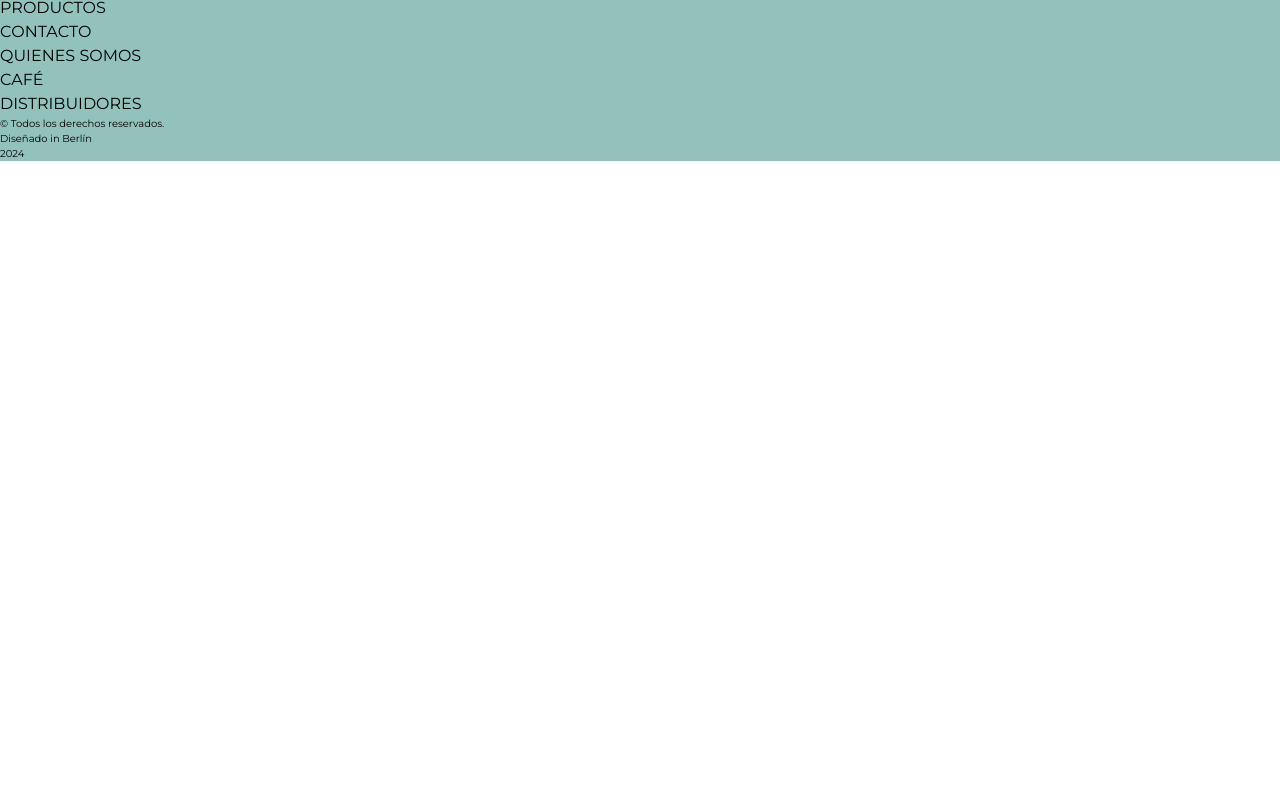
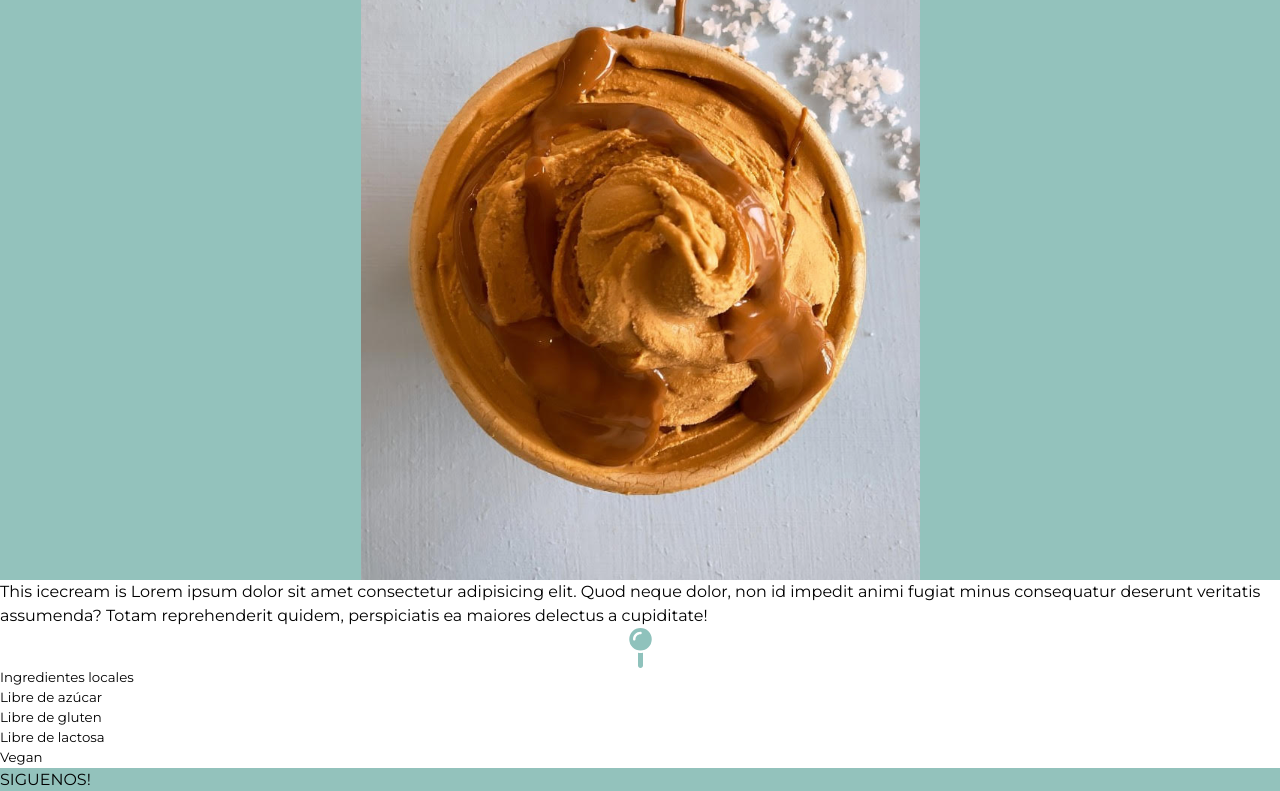
Before and after one commit to lenikanuffer/buena-mano, a React (Vite) app in the folder buena-mano-storefront/: page /Productos in a window 1280 px wide. Shown: the part 940-1731 px from the top of the page. Before the commit the page ends 1101 px from the top, so only its background shows below. Built offline with nearby package versions, Linux system fonts and the light colour scheme.

Commit message:
Header and Footer basic functionality done, hero for homepage done, working on products component

```diff
--- a/buena-mano-storefront/src/assets/icons/icons.jsx
+++ b/buena-mano-storefront/src/assets/icons/icons.jsx
@@ -51,3 +51,16 @@ export function Tiktok () {
         </svg>
     )
 }
+
+export function Local () {
+    return (
+        <svg
+            xmlns="http://www.w3.org/2000/svg"
+            width="25"
+            viewBox="0 0 320 512">
+                {/* <!--!Font Awesome Free 6.6.0 by @fontawesome
+                - https://fontawesome.com License
+                - https://fontawesome.com/license/free Copyright 2024 Fonticons, Inc.--> */}
+                <path fill="#8fc2bc" d="M16 144a144 144 0 1 1 288 0A144 144 0 1 1 16 144zM160 80c8.8 0 16-7.2 16-16s-7.2-16-16-16c-53 0-96 43-96 96c0 8.8 7.2 16 16 16s16-7.2 16-16c0-35.3 28.7-64 64-64zM128 480l0-162.9c10.4 1.9 21.1 2.9 32 2.9s21.6-1 32-2.9L192 480c0 17.7-14.3 32-32 32s-32-14.3-32-32z"/></svg>
+    )
+}
--- a/buena-mano-storefront/src/components/footer/Footer.css
+++ b/buena-mano-storefront/src/components/footer/Footer.css
@@ -1,5 +1,5 @@
 footer {
-  background-color: #93c2bc;
+  background-color: var(--bmcolor);
 }
 #copyrights {
   font-size: 10px;
--- a/buena-mano-storefront/src/components/footer/Footer.jsx
+++ b/buena-mano-storefront/src/components/footer/Footer.jsx
@@ -28,7 +28,7 @@ function Footer() {
         </div>
         <div id='copyrights' className='flex flex-col mt-3 md:justify-end'>
             <p>&copy; Todos los derechos reservados.</p>
-            <p>Diseñado in Berlín </p>
+            <p>Diseñado con ♡ in Berlín </p>
             <p>2024</p>
         </div>
        </footer>
--- a/buena-mano-storefront/src/components/header/Header.css
+++ b/buena-mano-storefront/src/components/header/Header.css
@@ -1,9 +1,8 @@
 header {
   margin: 0 auto;
-  box-sizing: border-box;
 }
 
 .active-font {
-  color: #93c2bc;
+  color: var(--bmcolor);
   font-weight: bold;
 }
--- a/buena-mano-storefront/src/components/header/Header.jsx
+++ b/buena-mano-storefront/src/components/header/Header.jsx
@@ -4,13 +4,13 @@ import './Header.css'
 function Header() {
     return (
 
-        <header className=' flex flex-row justify-between items-start '>
-           <div className='flex flex-row justify-start items-start'>
+        <header className=' flex justify-between  m-4 '>
+           <div className='flex md:grow-[5] md:justify-center'>
             <img src='logo.png' alt='buenamano logo' className='w-40  my-3 ' />
            </div>
-           <div className='flex justify-end text-right'>
+           <div className='flex justify-end '>
             <nav>
-                <ul className='list-none flex flex-col text-right text-xs gap-2'>
+                <ul className='list-none flex flex-col text-right text-xs gap-2 mt-4'>
                     <li>
                         <Link  href='/Inicio' className={(active) => (active ? 'active-font' : '')}>INICIO</Link></li>
                     <li>
--- a/buena-mano-storefront/src/components/home/Home.jsx
+++ b/buena-mano-storefront/src/components/home/Home.jsx
@@ -1,30 +1,17 @@
+import ProductCarousel from '../products-carousel/ProductCarousel'
 import './Home.css'
 
 function Home() {
     return (
     <>
-       {/* <main className='max-w-full '>
-         <div className='min-h-120 m-4 p-10 text-wrap text-center text-sm leading-9 hero pt-10'>
-            <p className='text-white text-bold'>
+        <div className='flex flex-col md:flex-row m-4 gap-5 '>
+            <div className='flex '>
+            <img src='/src/assets/images/hero2.png' alt='Persona sirviendo un cono de helado' className='md:max-w-sm'/>
+            </div>
+            <div className='text-justify flex flex-col gap-2 md:max-w-sm md:mt-60'>
             <h1>¡Bienvenidos a Buenanamo!</h1>
             <h2> Helados de autor</h2>
-            <p> Fabricamos nuestros helados con productos de calidad,
-            inspirados principalmente por sabores regionales,
-            pero también trayendo a Pichilemu los mejores ingredientes del mundo.
-            Encuentra sabores libres de azucar, gluten o lactosa, y también veganos.
-            Tenemos alternativas para todos los gustos,
-            sin comprometer nuestro sabor y calidad.
-            Somos un equipo comprometido con el planeta.
-            ¡Nuestros envases son compostables!</p>
-            </p>
-        </div>
-
-        <div className='flex m-4 gap-5'>
-            <img src='/src/assets/images/hero2.png' alt='Persona sirviendo un cono de helado' className='sm:w-1/3 md:w-1/2'/>
-            <div className='content-between text-justify flex flex-col '>
-            <h1>¡Bienvenidos a Buenanamo!</h1>
-            <h2> Helados de autor</h2>
-            <p className='text-sm'> Fabricamos nuestros helados con productos de calidad,
+            <p className=' flex flex-col text-sm md:align-bottom'> Fabricamos nuestros helados con productos de calidad,
             inspirados principalmente por sabores regionales,
             pero también trayendo a Pichilemu los mejores ingredientes del mundo.
             Encuentra sabores libres de azucar, gluten o lactosa, y también veganos.
@@ -35,11 +22,12 @@ function Home() {
             </div>
 
         </div>
-       </main>
+
        <aside>
-        <h1 className='text-center text-sm'>PRODUCTOS RECOMENDADOS</h1>
+        <h1 className=' flex text-xs justify-center mt-14'>PRODUCTOS RECOMENDADOS</h1>
 
-       </aside>  */}
+        <ProductCarousel />
+       </aside>
        </>
     )
 }
--- /dev/null
+++ b/buena-mano-storefront/src/components/products-carousel/ProductCarousel.jsx
@@ -0,0 +1,11 @@
+import './ProductCarousel.css'
+
+function ProductCarousel() {
+    return (
+    <>
+
+       </>
+    )
+}
+
+export default ProductCarousel
--- a/buena-mano-storefront/src/components/products/Products.css
+++ b/buena-mano-storefront/src/components/products/Products.css
@@ -0,0 +1,7 @@
+.image-container {
+  background-color: var(--bmcolor);
+}
+
+.sellos {
+  font-size: smaller;
+}
--- a/buena-mano-storefront/src/components/products/Products.jsx
+++ b/buena-mano-storefront/src/components/products/Products.jsx
@@ -1,9 +1,33 @@
+import { Local } from '../../assets/icons/icons'
+
 import './Products.css'
+
 
 function Products() {
     return (
     <>
+     <div className='product-container flex flex-col'>
+        <div className='image-container flex flex-col items-center gap-5 p-5 pb-10'>
+            <h1 className='text-sm text-center text-white'>CARAMELO SALADO</h1>
+            <img src="/src/assets/images/sabor4.png" alt="" className='w-80 rounded-lg ' />
+        </div>
+        <div className='description-icons-container flex text-sm m-5 gap-5'>
+            <div className='description text-justify w-2/4'>
+                <p>This icecream is Lorem ipsum dolor sit amet consectetur adipisicing elit. Quod neque dolor, non id impedit animi fugiat minus consequatur deserunt veritatis assumenda? Totam reprehenderit quidem, perspiciatis ea maiores delectus a cupiditate!</p>
+            </div>
+            <div className='icons-list text-xs'>
+                <ul className='flex flex-col gap-2 sellos'>
+                    <li> <Local /> Ingredientes locales</li>
+                    <li>Libre de azúcar</li>
+                    <li>Libre de gluten</li>
+                    <li>Libre de lactosa</li>
+                    <li>Vegan</li>
+                </ul>
+            </div>
 
+        </div>
+
+     </div>
        </>
     )
 }
--- a/buena-mano-storefront/src/index.css
+++ b/buena-mano-storefront/src/index.css
@@ -16,3 +16,7 @@ body {
   margin: 0 auto;
   font-family: "Montserratregular", sans-serif;
 }
+
+:root {
+  --bmcolor: #93c2bc;
+}
```
Also changed, not shown: buena-mano-storefront/src/components/products-carousel/ProductCarousel.css (added).
